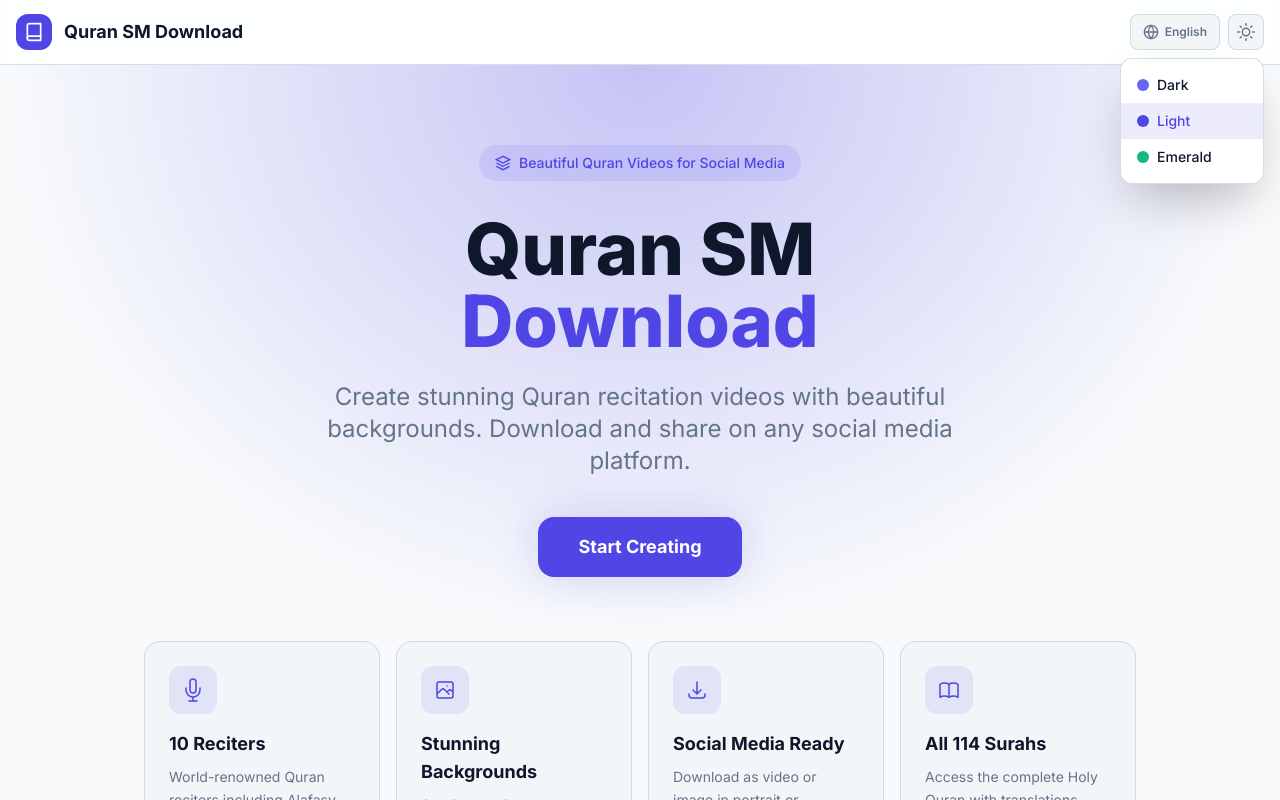
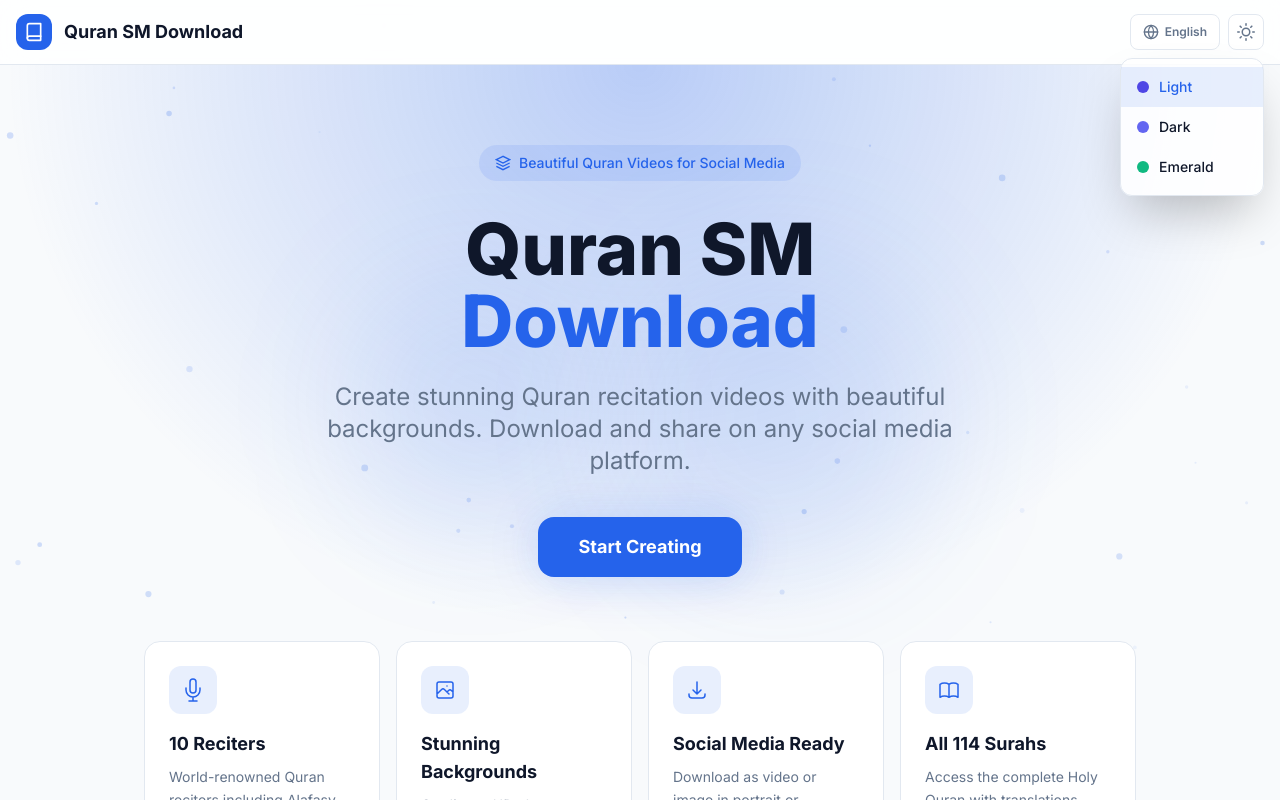
Before and after one commit to ZiaNaziry/quran-studio, a Next.js app: page / in a window 1280 px wide. Both pictures are taken after a click on the button 1246 px from the left and 32 px from the top of the page. Shown: the top 800 px of the page. Built offline with nearby package versions, Linux system fonts and the light colour scheme.

Commit message:
Fix video freezing on PC (captureStream(0) + requestFrame), add Portal-style particles/orbs/themes

```diff
--- a/app/globals.css
+++ b/app/globals.css
@@ -4,42 +4,48 @@
 
 :root, [data-theme="light"] {
   --bg-primary: #f8fafc;
-  --bg-secondary: #ffffff;
-  --bg-card: rgba(241, 245, 249, 0.9);
+  --bg-secondary: rgba(255, 255, 255, 0.85);
+  --bg-card: #ffffff;
   --bg-card-hover: rgba(226, 232, 240, 0.95);
   --text-primary: #0f172a;
   --text-secondary: #64748b;
-  --accent: #4f46e5;
-  --accent-hover: #4338ca;
-  --accent-light: rgba(79, 70, 229, 0.1);
-  --border: rgba(203, 213, 225, 0.8);
+  --accent: #2563eb;
+  --accent-hover: #1d4ed8;
+  --accent-light: rgba(37, 99, 235, 0.1);
+  --border: #e2e8f0;
   --glass: rgba(255, 255, 255, 0.85);
+  --card-shadow: 0 1px 3px rgba(0, 0, 0, 0.08), 0 1px 2px rgba(0, 0, 0, 0.06);
+  --card-hover-shadow: 0 20px 40px rgba(0, 0, 0, 0.1);
 }
 [data-theme="dark"] {
-  --bg-primary: #0a0a1a;
-  --bg-secondary: #111827;
-  --bg-card: rgba(31, 41, 55, 0.8);
+  --bg-primary: #0f172a;
+  --bg-secondary: rgba(30, 41, 59, 0.85);
+  --bg-card: #1e293b;
   --bg-card-hover: rgba(55, 65, 81, 0.9);
-  --text-primary: #f9fafb;
-  --text-secondary: #9ca3af;
-  --accent: #6366f1;
-  --accent-hover: #4f46e5;
-  --accent-light: rgba(99, 102, 241, 0.15);
-  --border: rgba(75, 85, 99, 0.5);
-  --glass: rgba(17, 24, 39, 0.75);
+  --text-primary: #f1f5f9;
+  --text-secondary: #94a3b8;
+  --accent: #60a5fa;
+  --accent-hover: #3b82f6;
+  --accent-light: rgba(96, 165, 250, 0.15);
+  --border: #334155;
+  --glass: rgba(15, 23, 42, 0.75);
+  --card-shadow: 0 1px 3px rgba(0, 0, 0, 0.3), 0 1px 2px rgba(0, 0, 0, 0.2);
+  --card-hover-shadow: 0 20px 40px rgba(0, 0, 0, 0.4);
 }
 [data-theme="emerald"] {
-  --bg-primary: #021a13;
-  --bg-secondary: #022c22;
-  --bg-card: rgba(6, 78, 59, 0.6);
+  --bg-primary: #022c22;
+  --bg-secondary: rgba(6, 78, 59, 0.85);
+  --bg-card: #064e3b;
   --bg-card-hover: rgba(4, 120, 87, 0.7);
   --text-primary: #ecfdf5;
   --text-secondary: #6ee7b7;
-  --accent: #10b981;
-  --accent-hover: #059669;
-  --accent-light: rgba(16, 185, 129, 0.15);
-  --border: rgba(4, 120, 87, 0.5);
+  --accent: #34d399;
+  --accent-hover: #10b981;
+  --accent-light: rgba(52, 211, 153, 0.15);
+  --border: #065f46;
   --glass: rgba(2, 44, 34, 0.8);
+  --card-shadow: 0 1px 3px rgba(0, 0, 0, 0.3), 0 1px 2px rgba(0, 0, 0, 0.2);
+  --card-hover-shadow: 0 20px 40px rgba(0, 0, 0, 0.4);
 }
 * { margin: 0; padding: 0; box-sizing: border-box; }
 body {
@@ -59,8 +65,10 @@ body {
   50% { box-shadow: 0 0 40px var(--accent-light), 0 0 60px var(--accent-light); }
 }
 @keyframes float {
-  0%, 100% { transform: translateY(0); }
-  50% { transform: translateY(-8px); }
+  0%, 100% { transform: translate(0, 0) scale(1); }
+  25% { transform: translate(60px, 40px) scale(1.1); }
+  50% { transform: translate(20px, 80px) scale(0.95); }
+  75% { transform: translate(-40px, 30px) scale(1.05); }
 }
 @keyframes shimmer {
   0% { background-position: -200% 0; }
--- a/app/page.tsx
+++ b/app/page.tsx
@@ -1,6 +1,6 @@
 'use client';
 
-import { useState, useEffect, useCallback } from 'react';
+import { useState, useEffect, useCallback, useRef } from 'react';
 import SurahBrowser from '../components/SurahBrowser';
 import VerseSelector from '../components/VerseSelector';
 import RecitationStudio from '../components/RecitationStudio';
@@ -8,10 +8,10 @@ import FeedbackPage from '../components/FeedbackPage';
 import { Surah, Verse, View, Theme } from '../lib/types';
 import { Language, languageNames, t, isRtl } from '../lib/i18n';
 
-const themeOptions: { id: Theme; label: string }[] = [
-  { id: 'dark', label: 'Dark' },
-  { id: 'light', label: 'Light' },
-  { id: 'emerald', label: 'Emerald' },
+const themeOptions: { id: Theme; label: string; color: string }[] = [
+  { id: 'light', label: 'Light', color: '#4f46e5' },
+  { id: 'dark', label: 'Dark', color: '#6366f1' },
+  { id: 'emerald', label: 'Emerald', color: '#10b981' },
 ];
 
 export default function Home() {
@@ -24,6 +24,9 @@ export default function Home() {
   const [loading, setLoading] = useState(false);
   const [themeOpen, setThemeOpen] = useState(false);
   const [langOpen, setLangOpen] = useState(false);
+  const particlesRef = useRef<HTMLCanvasElement>(null);
+  const langRef = useRef<HTMLDivElement>(null);
+  const themeRef = useRef<HTMLDivElement>(null);
 
   useEffect(() => {
     const saved = localStorage.getItem('qsd-theme') as Theme | null;
@@ -40,6 +43,71 @@ export default function Home() {
   useEffect(() => {
     localStorage.setItem('qsd-lang', lang);
   }, [lang]);
+
+  // Close dropdowns on outside click
+  useEffect(function () {
+    function handleClick(e: MouseEvent) {
+      if (langRef.current && !langRef.current.contains(e.target as Node)) {
+        setLangOpen(false);
+      }
+      if (themeRef.current && !themeRef.current.contains(e.target as Node)) {
+        setThemeOpen(false);
+      }
+    }
+    document.addEventListener("mousedown", handleClick);
+    return function () { document.removeEventListener("mousedown", handleClick); };
+  }, []);
+
+  // Floating particles animation (same as Portal)
+  useEffect(function () {
+    const canvas = particlesRef.current;
+    if (!canvas) return;
+    const ctx = canvas.getContext("2d");
+    if (!ctx) return;
+    let animId = 0;
+    const particles: { x: number; y: number; vx: number; vy: number; r: number; o: number }[] = [];
+    function resize() {
+      if (!canvas) return;
+      canvas.width = window.innerWidth;
+      canvas.height = window.innerHeight;
+    }
+    resize();
+    window.addEventListener("resize", resize);
+    for (let i = 0; i < 40; i++) {
+      particles.push({
+        x: Math.random() * canvas.width,
+        y: Math.random() * canvas.height,
+        vx: (Math.random() - 0.5) * 0.4,
+        vy: (Math.random() - 0.5) * 0.4,
+        r: Math.random() * 2.5 + 1,
+        o: Math.random() * 0.3 + 0.05,
+      });
+    }
+    function draw() {
+      if (!ctx || !canvas) return;
+      ctx.clearRect(0, 0, canvas.width, canvas.height);
+      const accent = getComputedStyle(document.documentElement).getPropertyValue("--accent").trim() || "#6366f1";
+      for (let j = 0; j < particles.length; j++) {
+        const p = particles[j];
+        p.x += p.vx;
+        p.y += p.vy;
+        if (p.x < 0) p.x = canvas.width;
+        if (p.x > canvas.width) p.x = 0;
+        if (p.y < 0) p.y = canvas.height;
+        if (p.y > canvas.height) p.y = 0;
+        ctx.beginPath();
+        ctx.arc(p.x, p.y, p.r, 0, Math.PI * 2);
+        ctx.fillStyle = accent + Math.round(p.o * 255).toString(16).padStart(2, "0");
+        ctx.fill();
+      }
+      animId = requestAnimationFrame(draw);
+    }
+    draw();
+    return function () {
+      cancelAnimationFrame(animId);
+      window.removeEventListener("resize", resize);
+    };
+  }, [theme]);
 
   const handleSurahSelect = useCallback(async (surah: Surah) => {
     setSelectedSurah(surah);
@@ -81,6 +149,13 @@ export default function Home() {
 
   return (
     <div className="min-h-screen" style={{ background: 'var(--bg-primary)' }}>
+      {/* Floating particles canvas */}
+      <canvas ref={particlesRef} className="fixed inset-0 pointer-events-none z-0" style={{ opacity: 0.6 }} />
+      {/* Floating orbs */}
+      <div className="fixed inset-0 overflow-hidden pointer-events-none z-0">
+        <div className="absolute top-1/4 left-1/4 w-64 h-64 rounded-full blur-3xl" style={{ background: 'var(--accent-light)', animation: 'float 20s ease-in-out infinite' }} />
+        <div className="absolute bottom-1/3 right-1/4 w-80 h-80 rounded-full blur-3xl" style={{ background: 'var(--accent-light)', animation: 'float 25s ease-in-out infinite reverse' }} />
+      </div>
       {/* Navbar */}
       <nav className="sticky top-0 z-50 border-b" style={{ background: 'var(--glass)', backdropFilter: 'blur(16px)', WebkitBackdropFilter: 'blur(16px)', borderColor: 'var(--border)' }}>
         <div className="max-w-7xl mx-auto px-4 h-16 flex items-center justify-between">
@@ -98,7 +173,7 @@ export default function Home() {
             )}
 
             {/* Language switcher */}
-            <div className="relative">
+            <div className="relative" ref={langRef}>
               <button onClick={() => { setLangOpen(!langOpen); setThemeOpen(false); }} className="h-9 px-3 rounded-lg flex items-center justify-center gap-1.5 transition-all hover:scale-105 text-xs font-semibold" style={{ background: 'var(--bg-card)', border: '1px solid var(--border)', color: 'var(--text-secondary)' }}>
                 <svg width="16" height="16" viewBox="0 0 24 24" fill="none" stroke="currentColor" strokeWidth="2" strokeLinecap="round" strokeLinejoin="round"><circle cx="12" cy="12" r="10"/><line x1="2" y1="12" x2="22" y2="12"/><path d="M12 2a15.3 15.3 0 014 10 15.3 15.3 0 01-4 10 15.3 15.3 0 01-4-10 15.3 15.3 0 014-10z"/></svg>
                 {languageNames[lang]}
@@ -115,15 +190,15 @@ export default function Home() {
             </div>
 
             {/* Theme switcher */}
-            <div className="relative">
+            <div className="relative" ref={themeRef}>
               <button onClick={() => { setThemeOpen(!themeOpen); setLangOpen(false); }} className="w-9 h-9 rounded-lg flex items-center justify-center transition-all hover:scale-110" style={{ background: 'var(--bg-card)', border: '1px solid var(--border)' }}>
                 <svg width="18" height="18" viewBox="0 0 24 24" fill="none" stroke="currentColor" strokeWidth="2" strokeLinecap="round" strokeLinejoin="round" style={{ color: 'var(--text-secondary)' }}><circle cx="12" cy="12" r="5"/><line x1="12" y1="1" x2="12" y2="3"/><line x1="12" y1="21" x2="12" y2="23"/><line x1="4.22" y1="4.22" x2="5.64" y2="5.64"/><line x1="18.36" y1="18.36" x2="19.78" y2="19.78"/><line x1="1" y1="12" x2="3" y2="12"/><line x1="21" y1="12" x2="23" y2="12"/><line x1="4.22" y1="19.78" x2="5.64" y2="18.36"/><line x1="18.36" y1="5.64" x2="19.78" y2="4.22"/></svg>
               </button>
               {themeOpen && (
                 <div className="absolute right-0 mt-2 py-2 w-36 rounded-xl shadow-2xl border animate-scale-in" style={{ background: 'var(--bg-secondary)', borderColor: 'var(--border)' }}>
                   {themeOptions.map(opt => (
-                    <button key={opt.id} onClick={() => { setTheme(opt.id); setThemeOpen(false); }} className="w-full px-4 py-2 text-left text-sm font-medium transition-colors flex items-center gap-2" style={{ color: theme === opt.id ? 'var(--accent)' : 'var(--text-primary)', background: theme === opt.id ? 'var(--accent-light)' : 'transparent' }}>
-                      <span className="w-3 h-3 rounded-full" style={{ background: opt.id === 'dark' ? '#6366f1' : opt.id === 'light' ? '#4f46e5' : '#10b981' }} />
+                    <button key={opt.id} onClick={() => { setTheme(opt.id); setThemeOpen(false); }} className="w-full px-4 py-2.5 text-left text-sm font-medium transition-colors flex items-center gap-2.5" style={{ color: theme === opt.id ? 'var(--accent)' : 'var(--text-primary)', background: theme === opt.id ? 'var(--accent-light)' : 'transparent' }}>
+                      <span className="w-3 h-3 rounded-full" style={{ background: opt.color }} />
                       {opt.label}
                     </button>
                   ))}
@@ -146,7 +221,7 @@ export default function Home() {
 
       {/* Views */}
       {view === 'home' && (
-        <div className="animate-fade-in" dir={dir}>
+        <div className="animate-fade-in relative z-10" dir={dir}>
           {/* Hero */}
           <div className="relative overflow-hidden">
             <div className="absolute inset-0 opacity-30" style={{ background: 'radial-gradient(ellipse at 50% 0%, var(--accent), transparent 70%)' }} />
@@ -200,10 +275,12 @@ export default function Home() {
         </div>
       )}
 
-      {view === 'browse' && <SurahBrowser onSelect={handleSurahSelect} onBack={() => setView('home')} lang={lang} />}
-      {view === 'verses' && selectedSurah && <VerseSelector surah={selectedSurah} verses={allVerses} onSelect={handleVersesSelected} onBack={() => setView('browse')} lang={lang} />}
-      {view === 'studio' && selectedSurah && <RecitationStudio surah={selectedSurah} verses={selectedVerses} onBack={() => setView('verses')} lang={lang} />}
-      {view === 'feedback' && <FeedbackPage onBack={() => setView('home')} lang={lang} />}
+      <div className="relative z-10">
+        {view === 'browse' && <SurahBrowser onSelect={handleSurahSelect} onBack={() => setView('home')} lang={lang} />}
+        {view === 'verses' && selectedSurah && <VerseSelector surah={selectedSurah} verses={allVerses} onSelect={handleVersesSelected} onBack={() => setView('browse')} lang={lang} />}
+        {view === 'studio' && selectedSurah && <RecitationStudio surah={selectedSurah} verses={selectedVerses} onBack={() => setView('verses')} lang={lang} />}
+        {view === 'feedback' && <FeedbackPage onBack={() => setView('home')} lang={lang} />}
+      </div>
     </div>
   );
 }
```
Also changed, not shown: components/RecitationStudio.tsx (+7 -3 lines).
